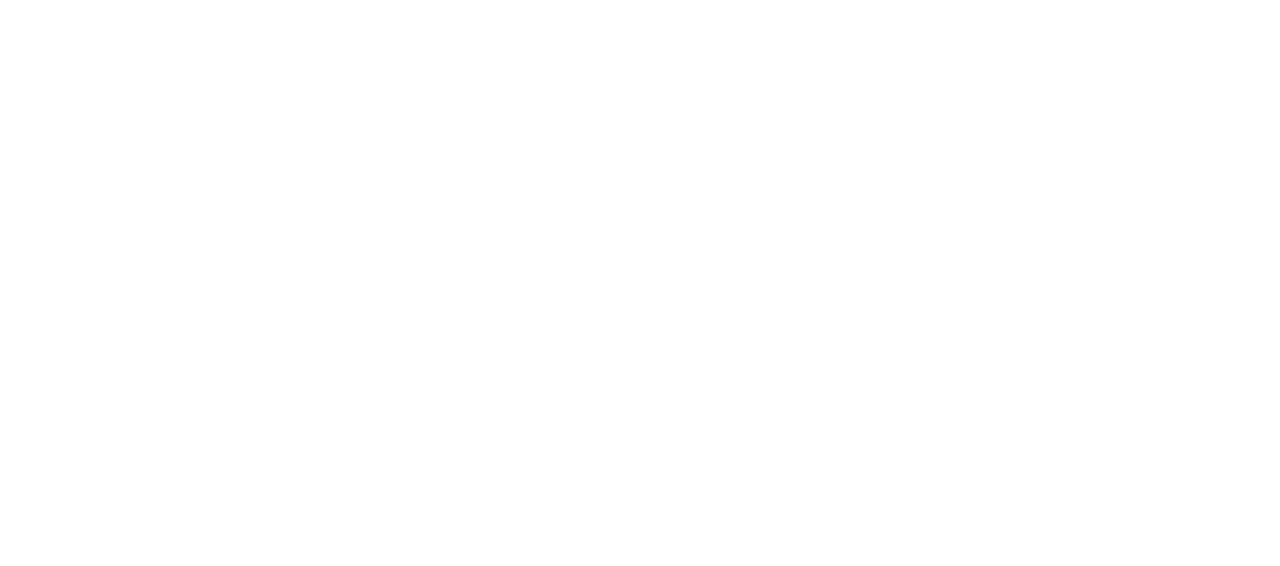
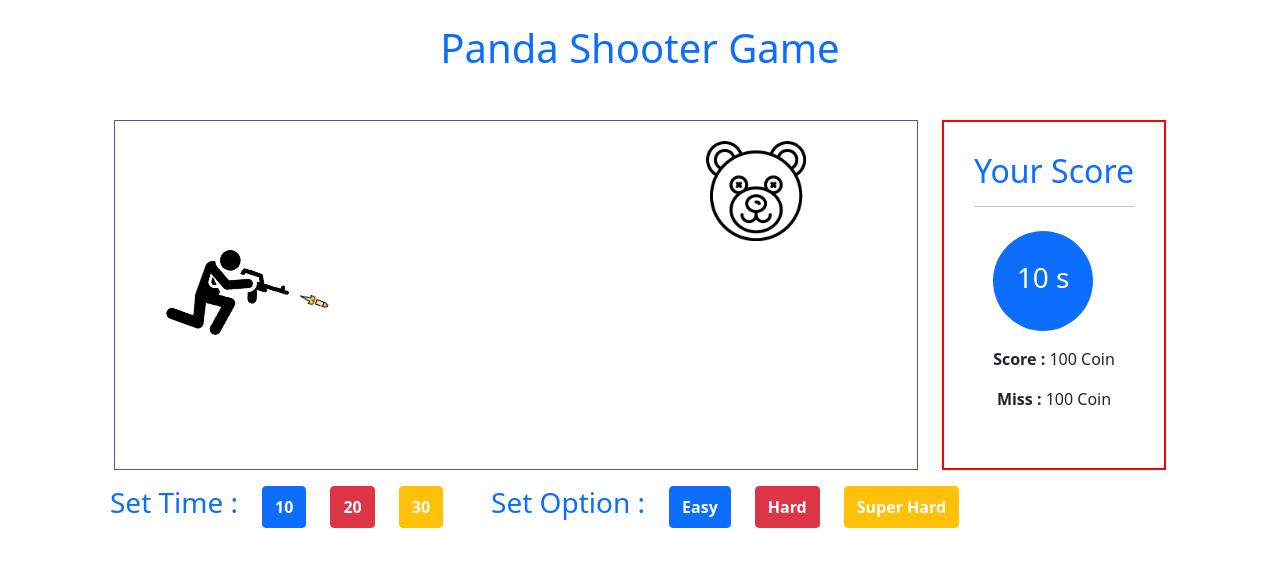
Before and after one commit to Mehedi4467/shooter_panda_game, a plain HTML site: page index.html in a window 1280 px wide. Drawn offline with nearby package versions, Linux system fonts and the light colour scheme.

Commit message:
game ui design done

```diff
--- a/css/style.css
+++ b/css/style.css
@@ -0,0 +1,60 @@
+/* canvas box style  */
+.canvesBox{
+    border:1px solid #5b48c7;
+    height: 350px;
+    padding: 20px;
+}
+
+/* shooter man css */
+.shooter-man{
+    transform: rotate(20deg);
+}
+
+/* panda animation css */
+.pandaImage {
+
+    position: relative;
+    animation-name: panda;
+    animation-duration: 4s;
+    animation-iteration-count: infinite;
+  }
+
+
+@keyframes panda {
+  0%   {top:0px;}
+  25%  {top:0px;}
+  50%  {top:200px;}
+  75%  {top:200px;}
+  100% {top:0px;}
+  }
+
+
+  /* score board css  */
+
+  .score-board{
+      position: absolute;
+      right: 0;
+      top: 0;
+  }
+
+/* count time css */
+.timeDiv{
+    height: 100px;
+    width: 100px;
+}
+
+.time-area{
+    border: 2px solid red;
+    padding: 30px;
+}
+
+/* gun and bullet css */
+.gun{
+    position: relative;
+
+}
+.bullet{
+    position: absolute;
+    top: 16px;
+    right: 0;
+}
--- a/index.html
+++ b/index.html
@@ -15,6 +15,83 @@
 <body>
 
 
+    <!-- header area html start here  -->
+<header class="container py-4 text-center text-primary">
+    <h1>Panda Shooter Game</h1>
+</header>
+
+<!-- header area html end here  -->
+
+
+<!-- main body area html start here  -->
+<main class="container">
+    <!-- game canves html  -->
+    <section class="mt-3">
+        <!-- shooter man html start here  -->
+        <div class="d-flex justify-content-center gap-4">
+            <!-- shooter man image section  -->
+            <div  class="d-flex justify-content-between canvesBox">
+                <div class="col-3 d-flex align-items-center shooter-man">
+                    <div class="gun">
+                        <img class="img-fluid " src="images/gun.png" alt="gun image">
+                        <div class="bullet"><img src="images/bullet (1).png" height="30" width="30" alt="gun bullet"></div>
+                    </div>
+
+                </div>
+                <!-- panda image  -->
+                <div class="col-3">
+                    <img class="img-fluid pandaImage" src="images/teddy-bear.png" width="100" height="100" alt="shooter target">
+                </div>
+            </div>
+
+    <!-- shooter man html end here  -->
+
+
+              <!-- score board html start here -->
+            <div class="text-center time-area">
+              <h2 class="text-primary">Your Score</h2>
+              <hr>
+              <div class="mt-4 text-center" >
+                <div class="d-flex justify-content-center">
+                   <div>
+                    <div class="rounded-circle bg-primary timeDiv d-flex align-items-center justify-content-center text-white mb-3">
+                        <h3><span>10</span> s</h3>
+                      </div>
+                    <div class="d-flex justyfi-content-center">
+                       <div>
+                          <p><span class="fw-bolder">Score : </span><span>100</span> Coin</p>
+                          <p><span class="fw-bolder">Miss : </span><span>100</span> Coin</p>
+                       </div>
+                   </div>
+                  </div>
+                </div>
+            </div>
+            </div>
+        </div>
+  <!-- score board html end here -->
+
+        <!-- setting and time area html start here -->
+        <div class="container py-3 d-flex gap-5">
+            <div class="d-flex justify-content-center gap-4">
+                <h3 class="text-primary ps-3">Set Time : </h3>
+                <button class="btn btn-primary fw-bolder">10</button>
+                <button class="btn btn-danger fw-bolder">20</button>
+                <button class="btn btn-warning text-white fw-bolder">30</button>
+            </div>
+            <div class="d-flex justify-content-center gap-4">
+                <h3 class="text-primary">Set Option : </h3>
+                <button class="btn btn-primary fw-bolder">Easy</button>
+                <button class="btn btn-danger fw-bolder">Hard</button>
+                <button class="btn btn-warning text-white fw-bolder">Super Hard</button>
+            </div>
+        </div>
+        <!-- setting and time area html end here -->
+
+    </section>
+
+</main>
+<!-- main body area html start here  -->
+
     <!-- main js link  -->
     <script src="js/main.js"></script>
 </body>
```
Also changed, not shown: images/bullet (1).png (added), images/gun.png (added), images/teddy-bear.png (added).
